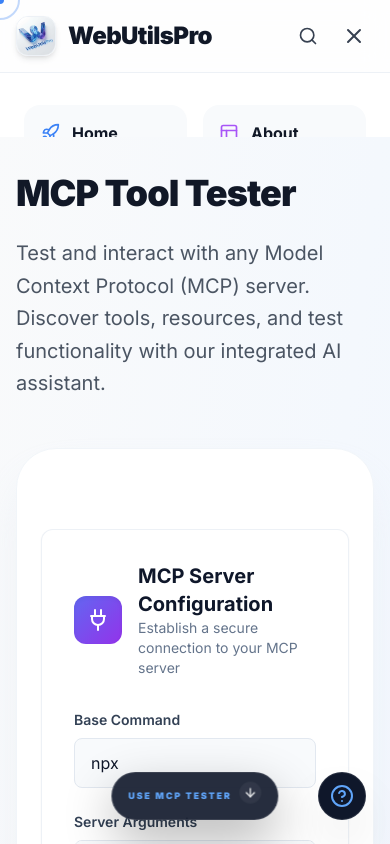
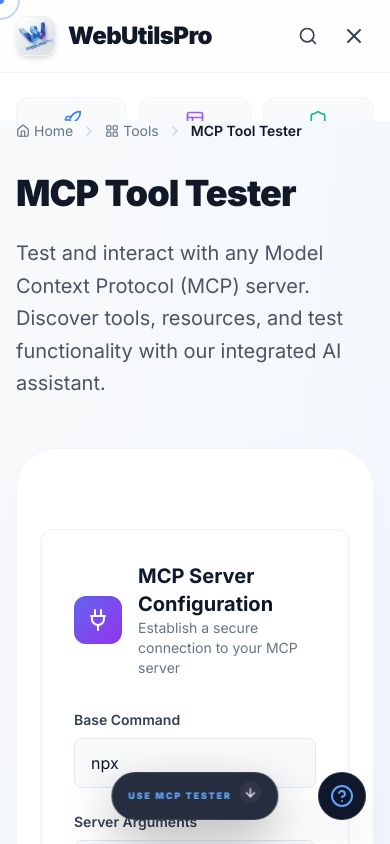
Before and after one commit to DHIMANvivek/webutilspro-frontend, a Next.js app: page /tools/mcp-tester in a window 390 px wide. Both pictures are taken after a click on the button 354 px from the left and 36 px from the top of the page. Shown: the top 844 px of the page. Built offline with nearby package versions, Linux system fonts and the light colour scheme; no server answers.

Commit message:
Optimize mobile menu layout

```diff
--- a/components/Header.tsx
+++ b/components/Header.tsx
@@ -197,61 +197,67 @@ export default function Header() {
 
                 {/* Mobile Menu */}
                 {mobileMenuOpen && (
-                    <div className="md:hidden fixed inset-0 top-[73px] bg-white z-50 overflow-y-auto px-6 py-8 animate-in slide-in-from-right duration-300">
-                        <div className="space-y-8">
-                            {/* Main Links */}
-                            <div className="grid grid-cols-2 gap-4">
-                                <Link href="/" onClick={() => setMobileMenuOpen(false)} className="flex items-center gap-3 p-4 bg-slate-50 rounded-2xl text-gray-900 font-bold hover:bg-blue-50 hover:text-blue-600 transition-all">
-                                    <Rocket className="w-5 h-5 text-blue-500" /> Home
+                    <div className="md:hidden fixed inset-0 top-[73px] bottom-0 bg-white z-50 overflow-y-auto px-4 py-6 animate-in slide-in-from-right duration-300">
+                        <div className="space-y-6 pb-20">
+                            {/* Primary Navigation - Compact Grid */}
+                            <div className="grid grid-cols-3 gap-3">
+                                <Link href="/" onClick={() => setMobileMenuOpen(false)} className="flex flex-col items-center justify-center gap-2 p-3 bg-slate-50 rounded-xl text-gray-900 font-bold hover:bg-blue-50 hover:text-blue-600 transition-all border border-slate-100">
+                                    <Rocket className="w-5 h-5 text-blue-500" />
+                                    <span className="text-[11px] uppercase tracking-wide">Home</span>
                                 </Link>
-                                <Link href="/about" onClick={() => setMobileMenuOpen(false)} className="flex items-center gap-3 p-4 bg-slate-50 rounded-2xl text-gray-900 font-bold hover:bg-blue-50 hover:text-blue-600 transition-all">
-                                    <Layout className="w-5 h-5 text-purple-500" /> About
+                                <Link href="/about" onClick={() => setMobileMenuOpen(false)} className="flex flex-col items-center justify-center gap-2 p-3 bg-slate-50 rounded-xl text-gray-900 font-bold hover:bg-blue-50 hover:text-blue-600 transition-all border border-slate-100">
+                                    <Layout className="w-5 h-5 text-purple-500" />
+                                    <span className="text-[11px] uppercase tracking-wide">About</span>
+                                </Link>
+                                <Link href="/contact" onClick={() => setMobileMenuOpen(false)} className="flex flex-col items-center justify-center gap-2 p-3 bg-slate-50 rounded-xl text-gray-900 font-bold hover:bg-blue-50 hover:text-blue-600 transition-all border border-slate-100">
+                                    <Shield className="w-5 h-5 text-emerald-500" />
+                                    <span className="text-[11px] uppercase tracking-wide">Contact</span>
                                 </Link>
                             </div>
 
-                            {/* Tools Grid */}
+                            {/* Tools Grid - Compact 3 columns */}
                             <div>
-                                <h3 className="text-[10px] font-black text-slate-400 uppercase tracking-[0.2em] mb-4">Popular Tools</h3>
-                                <div className="grid grid-cols-2 gap-3">
+                                <h3 className="text-[10px] font-black text-slate-400 uppercase tracking-widest mb-3 flex items-center gap-2">
+                                    <Sparkles className="w-3 h-3 text-blue-500" /> Popular Tools
+                                </h3>
+                                <div className="grid grid-cols-3 gap-2">
                                     {[
-                                        { href: '/tools/ai-error-explainer', label: 'AI Explainer', icon: Sparkles, color: 'text-blue-500' },
-                                        { href: '/tools/regex-tester', label: 'Regex Tester', icon: Code, color: 'text-purple-500' },
-                                        { href: '/tools/json-to-csv', label: 'JSON ↔ CSV', icon: Database, color: 'text-emerald-500' },
-                                        { href: '/tools/woocommerce', label: 'WooCommerce', icon: ShoppingCart, color: 'text-orange-500' },
-                                        { href: '/tools/image-compressor', label: 'Compressor', icon: Palette, color: 'text-pink-500' },
-                                        { href: '/tools/prompt-optimizer', label: 'Prompt AI', icon: Zap, color: 'text-amber-500' },
+                                        { href: '/tools/ai-error-explainer', label: 'AI Error', icon: Sparkles, color: 'text-blue-500' },
+                                        { href: '/tools/regex-tester', label: 'Regex', icon: Code, color: 'text-purple-500' },
+                                        { href: '/tools/json-to-csv', label: 'JSON/CSV', icon: Database, color: 'text-emerald-500' },
+                                        { href: '/tools/woocommerce', label: 'WooCom', icon: ShoppingCart, color: 'text-orange-500' },
+                                        { href: '/tools/image-compressor', label: 'Compress', icon: Palette, color: 'text-pink-500' },
+                                        { href: '/tools/prompt-optimizer', label: 'Prompt', icon: Zap, color: 'text-amber-500' },
                                     ].map((tool) => {
                                         const IconComponent = tool.icon;
                                         return (
                                             <Link
                                                 key={tool.href}
                                                 href={tool.href}
-                                                className="flex flex-col gap-2 p-4 border border-slate-100 rounded-2xl hover:bg-slate-50 transition-all group"
+                                                className="flex flex-col items-center gap-2 p-2.5 border border-slate-100 rounded-xl hover:bg-slate-50 transition-all bg-white shadow-sm"
                                                 onClick={() => setMobileMenuOpen(false)}
                                             >
-                                                <IconComponent className={`w-5 h-5 ${tool.color}`} />
-                                                <span className="text-xs font-bold text-gray-800">{tool.label}</span>
+                                                <IconComponent className={`w-4 h-4 ${tool.color}`} />
+                                                <span className="text-[10px] font-bold text-gray-700 text-center leading-tight">{tool.label}</span>
                                             </Link>
                                         );
                                     })}
                                 </div>
                             </div>
 
-                            {/* All Tools Link */}
+                            {/* All Tools Link - High Visibility */}
                             <Link
                                 href="/#tools"
                                 onClick={() => setMobileMenuOpen(false)}
-                                className="block w-full p-4 bg-blue-600 rounded-2xl text-white text-center font-black uppercase tracking-widest text-xs shadow-lg shadow-blue-600/20"
+                                className="flex items-center justify-center w-full p-3 bg-gradient-to-r from-blue-600 to-indigo-600 rounded-xl text-white font-bold text-xs uppercase tracking-widest shadow-lg shadow-blue-500/20 active:scale-[0.98] transition-transform"
                             >
                                 Browse All 25+ Tools
                             </Link>
 
-                            {/* secondary Links */}
-                            <div className="pt-4 border-t border-slate-100 flex flex-col gap-4">
-                                <Link href="/contact" onClick={() => setMobileMenuOpen(false)} className="text-sm font-bold text-slate-500 hover:text-blue-600 transition-colors px-1">
-                                    Contact Support
-                                </Link>
-                                <ReportIssueLink className="text-sm font-bold text-red-400 hover:text-red-600 transition-colors px-1 cursor-pointer">
+                            {/* Reporting */}
+                            <div className="pt-2 text-center">
+                                <ReportIssueLink className="inline-flex items-center gap-2 text-xs font-bold text-slate-400 hover:text-red-500 transition-colors cursor-pointer px-4 py-2 rounded-full hover:bg-red-50">
+                                    <span className="w-1.5 h-1.5 rounded-full bg-red-400 animate-pulse"></span>
                                     Report a Bug
                                 </ReportIssueLink>
                             </div>
```
